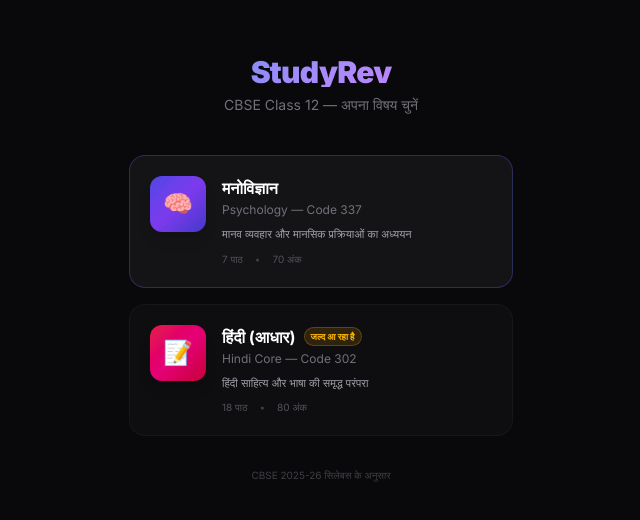
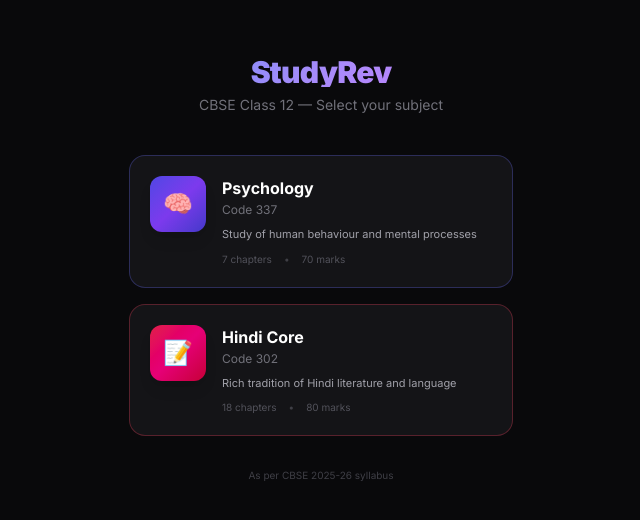
Before and after one commit to Kavy-Codes/psych-rev, a React (Vite) app: page / in a window 1280 px wide. Shown: the part 130-650 px from the top of the page, without its empty margins (319-959 px from the left). Built offline with nearby package versions, Linux system fonts and the light colour scheme.

Commit message:
fix: convert SubjectSelector from Hindi to English
- All labels, taglines, badge, chapters/marks now English
- Removed comingSoon flag from Hindi (both subjects available)
- Footer text in English

```diff
--- a/src/components/SubjectSelector.tsx
+++ b/src/components/SubjectSelector.tsx
@@ -7,28 +7,25 @@
 const subjects = [
   {
     id: 'psych' as const,
-    name: 'मनोविज्ञान',
-    nameEn: 'Psychology',
+    name: 'Psychology',
     code: '337',
     emoji: '🧠',
     color: 'from-indigo-600 via-violet-600 to-indigo-700',
     border: 'border-indigo-500/30',
     chapters: 7,
     marks: 70,
-    tagline: 'मानव व्यवहार और मानसिक प्रक्रियाओं का अध्ययन',
+    tagline: 'Study of human behaviour and mental processes',
   },
   {
     id: 'hindi' as const,
-    name: 'हिंदी (आधार)',
-    nameEn: 'Hindi Core',
+    name: 'Hindi Core',
     code: '302',
     emoji: '📝',
     color: 'from-rose-600 via-pink-600 to-rose-700',
     border: 'border-rose-500/30',
     chapters: 18,
     marks: 80,
-    tagline: 'हिंदी साहित्य और भाषा की समृद्ध परंपरा',
-    comingSoon: true,
+    tagline: 'Rich tradition of Hindi literature and language',
   },
 ];
 
@@ -40,43 +37,31 @@
       {/* Header */}
       <div className="text-center mb-10 animate-slide-up">
         <h1 className="text-gradient font-black text-3xl tracking-tight leading-none mb-2">StudyRev</h1>
-        <p className="text-zinc-500 text-sm">CBSE Class 12 — अपना विषय चुनें</p>
+        <p className="text-zinc-500 text-sm">CBSE Class 12 — Select your subject</p>
       </div>
 
       {/* Subject Cards */}
       <div className="w-full max-w-sm space-y-4">
         {subjects.map((s, i) => (
-          <button
+              <button
             key={s.id}
-            onClick={() => !s.comingSoon && onSelect(s.id)}
+            onClick={() => onSelect(s.id)}
             onMouseEnter={() => setHoveredId(s.id)}
             onMouseLeave={() => setHoveredId(null)}
-            disabled={s.comingSoon}
-            className={`w-full text-left p-5 rounded-2xl border transition-all duration-200 animate-slide-up stagger-${i + 1} ${
-              s.comingSoon
-                ? 'bg-zinc-900/40 border-zinc-800/40 opacity-60 cursor-not-allowed'
-                : `bg-zinc-900/80 ${s.border} active:scale-[0.97] hover:bg-zinc-800/80 cursor-pointer`
-            }`}
+            className={`w-full text-left p-5 rounded-2xl border transition-all duration-200 animate-slide-up stagger-${i + 1} bg-zinc-900/80 ${s.border} active:scale-[0.97] hover:bg-zinc-800/80 cursor-pointer`}
           >
             <div className="flex items-start gap-4">
               <div className={`w-14 h-14 rounded-xl bg-gradient-to-br ${s.color} flex items-center justify-center text-2xl shadow-lg shrink-0`}>
                 {s.emoji}
               </div>
               <div className="flex-1 min-w-0">
-                <div className="flex items-center gap-2 mb-0.5">
-                  <h2 className="text-white font-bold text-base">{s.name}</h2>
-                  {s.comingSoon && (
-                    <span className="text-[9px] font-bold px-1.5 py-0.5 rounded-full bg-amber-500/15 text-amber-400 border border-amber-500/25">
-                      जल्द आ रहा है
-                    </span>
-                  )}
-                </div>
-                <p className="text-zinc-500 text-xs mb-2">{s.nameEn} — Code {s.code}</p>
+                <h2 className="text-white font-bold text-base mb-0.5">{s.name}</h2>
+                <p className="text-zinc-500 text-xs mb-2">Code {s.code}</p>
                 <p className="text-zinc-400 text-[11px] leading-relaxed">{s.tagline}</p>
                 <div className="flex items-center gap-3 mt-2">
-                  <span className="text-zinc-600 text-[10px]">{s.chapters} पाठ</span>
+                  <span className="text-zinc-600 text-[10px]">{s.chapters} chapters</span>
                   <span className="text-zinc-700 text-[10px]">•</span>
-                  <span className="text-zinc-600 text-[10px]">{s.marks} अंक</span>
+                  <span className="text-zinc-600 text-[10px]">{s.marks} marks</span>
                 </div>
               </div>
             </div>
@@ -86,7 +71,7 @@
 
       {/* Footer */}
       <p className="text-zinc-700 text-[10px] mt-8 animate-fade-in">
-        CBSE 2025-26 सिलेबस के अनुसार
+        As per CBSE 2025-26 syllabus
       </p>
     </div>
   );
```
